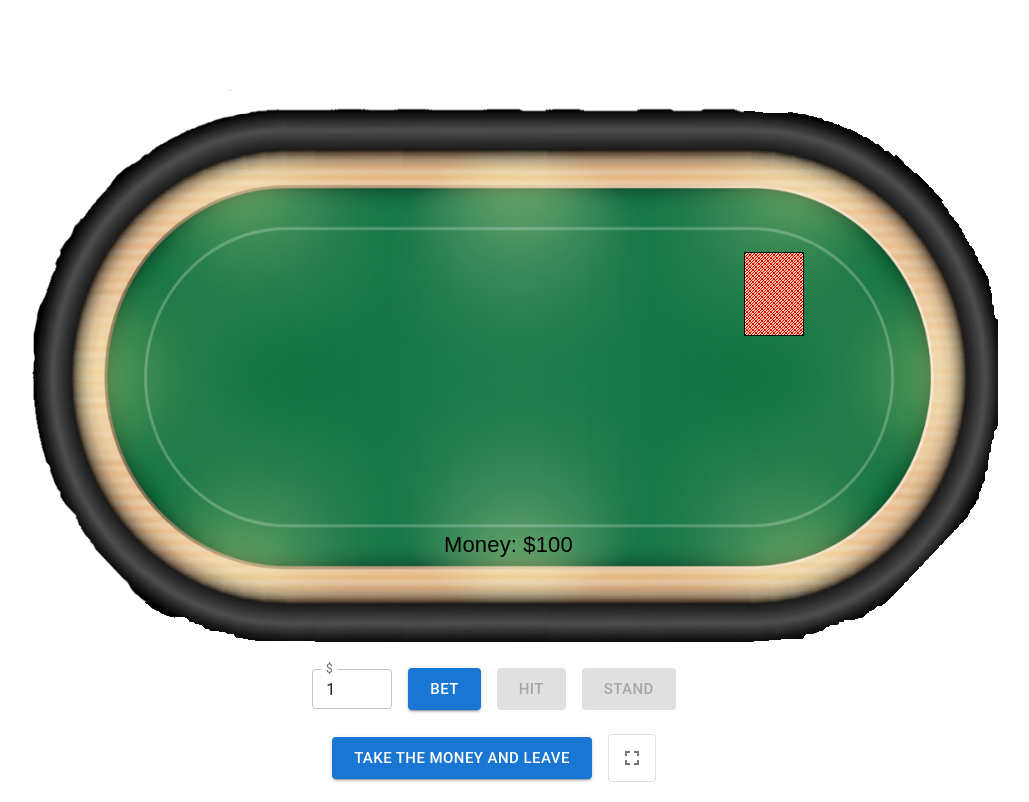
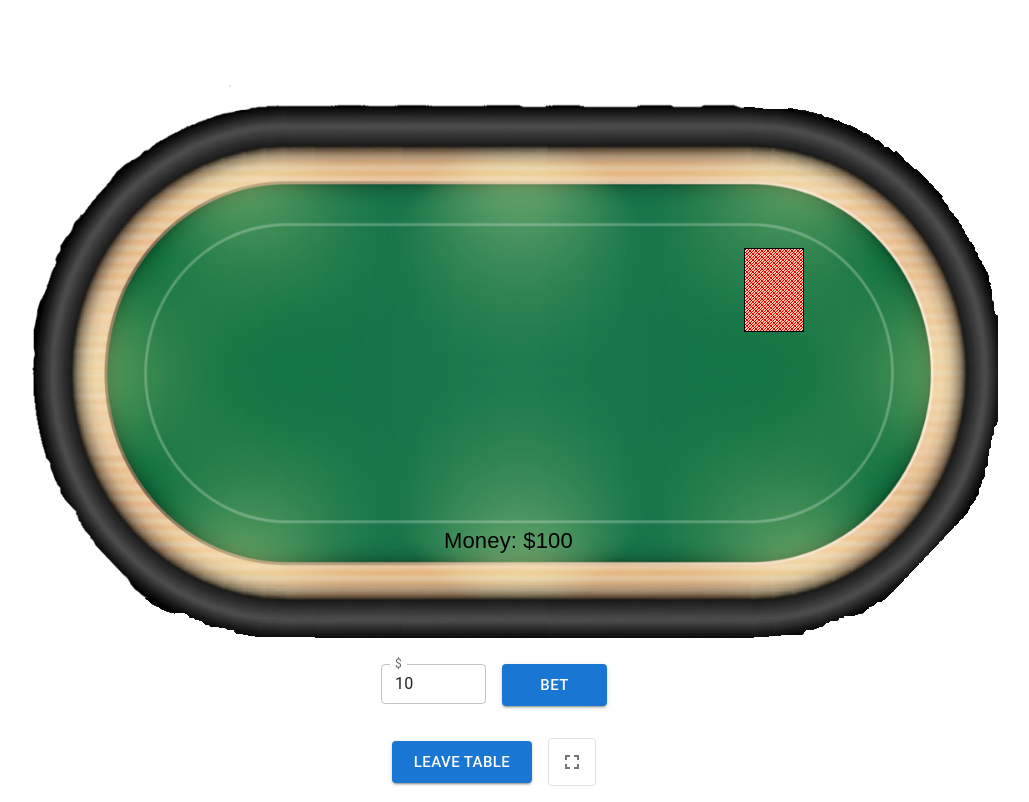
Before and after one commit to frontandrew/black-jack, a React (Vite) app in the folder packages/client/: page /game in a window 1280 px wide. Shown: the whole page, without its empty margins (146-1175 px from the left). Built offline with nearby package versions, Linux system fonts and the light colour scheme.

Commit message:
fix: merge 20240724 (#84)
* fix: refactoring перенес логику игры

* fix: game control

* fix

* fix: merge

---------

Co-authored-by: Oleg Ratanov <ratanov.pro@gmail.com>

```diff
--- a/packages/client/src/features/game/utils.ts
+++ b/packages/client/src/features/game/utils.ts
@@ -1,5 +1,5 @@
 import { DrawSprite } from './DrawSprite'
-import { Card } from './types'
+import { ICard } from './types'
 import * as sprites from 'images'
 
 const cardSuits: string[] = ['♥️', '♦️', '♠️', '♣️']
@@ -22,8 +22,8 @@ const cardValues: string[] = [
 /**
  * Создание колоды карт
  */
-export function createDeck(): Card[] {
-  const deck: Card[] = []
+export function createDeck(): ICard[] {
+  const deck: ICard[] = []
 
   // для каждой игры замешиваем 6 колод
   for (let i = 0; i < 6; i++) {
@@ -42,7 +42,7 @@ export function createDeck(): Card[] {
  * для эффективного перемешивания элементов массива
  * @param {Card[]} deck - массив карт для перемешивания
  */
-export function shuffle(deck: Card[]): Card[] {
+export function shuffle(deck: ICard[]): ICard[] {
   for (let i = deck.length - 1; i > 0; i--) {
     const j = Math.floor(Math.random() * (i + 1))
     ;[deck[i], deck[j]] = [deck[j], deck[i]]
@@ -52,9 +52,9 @@ export function shuffle(deck: Card[]): Card[] {
 
 /**
  * Подсчет очков в руке
- * @param {Card[]} hand - массив карт текущей руки
+ * @param {ICard[]} hand - массив карт текущей руки
  */
-export function calcHand(hand: Card[]): number {
+export function calcHand(hand: ICard[]): number {
   let value = 0
   let aceCount = 0
 
@@ -114,7 +114,7 @@ export function calcHand(hand: Card[]): number {
 //   return new DrawSprite(sprite, x, y)
 // }
 
-export function drawCard(card: Card, x: number, y: number): DrawSprite {
+export function drawCard(card: ICard, x: number, y: number): DrawSprite {
   if (card.hidden) {
     return new DrawSprite(sprites.backRed, x, y)
   }
--- a/packages/client/src/features/game/view.tsx
+++ b/packages/client/src/features/game/view.tsx
@@ -7,7 +7,7 @@
 import React, { useEffect, useRef } from 'react'
 import { useSelector } from 'react-redux'
 import { RootState } from '../../shared/store/store'
-import { Card } from './types'
+import { ICard } from './types'
 import { calcHand, drawCard } from './utils'
 import { DrawSprite } from './DrawSprite'
 import { backRed, tableGreen } from 'images'
@@ -38,8 +38,8 @@ const GameCanvas: React.FC = () => {
 
   const drawGame = (
     ctx: CanvasRenderingContext2D,
-    playerHand: Card[],
-    dealerHand: Card[],
+    playerHand: ICard[],
+    dealerHand: ICard[],
     playerMoney: number
   ) => {
     ctx.clearRect(0, 0, 800, 600)
--- a/packages/client/src/pages/game/view.tsx
+++ b/packages/client/src/pages/game/view.tsx
@@ -13,7 +13,6 @@ import {
   drawPlayerCard,
   playerStand,
   startGame,
-  updatePlayerMoney,
   resetGame,
   newGame,
 } from 'features/game/model'
@@ -27,9 +26,8 @@ export const GamePage: React.FC = () => {
   const dispatch = useDispatch()
   const navigate = useNavigate()
   const game = useSelector((state: RootState) => state.game)
-  const minbet = 1
+  const [bet, setBet] = useState(game.playerBet)
   const maxbet = game.playerMoney
-  const [bet, setBet] = useState(minbet)
 
   useEffect(() => {
     dispatch(newGame())
@@ -37,56 +35,41 @@ export const GamePage: React.FC = () => {
 
   // Обработка состояние завершения раздачи
   useEffect(() => {
+    if (bet > game.playerMoney) {
+      setBet(maxbet)
+    }
     if (game.status === 'gameover') {
-      if (game.result == 'blackjack') {
-        dispatch(updatePlayerMoney(bet * 2.5)) // Blackjack pays 3:2
-      }
-      if (game.result == 'win') {
-        dispatch(updatePlayerMoney(bet * 2)) // Normal win, 1:1 payout
-      }
-      if (game.result == 'tie') {
-        dispatch(updatePlayerMoney(bet)) // Tie, bet is returned
-      }
-      if (bet > game.playerMoney) setBet(maxbet)
       dispatch(resetGame())
     }
-  }, [game.status, game.result, game.playerMoney, dispatch, navigate])
+  }, [game.status, dispatch, navigate])
 
-  // Обработка действия "Hit" игрока
-  const handleHit = () => {
+  const onHit = () => {
     if (game.status === 'playing' && calcHand(game.playerHand) < 21) {
       dispatch(drawPlayerCard())
     }
   }
 
-  // Обработка действие "Stand" игрока
-  const handleStand = () => {
+  const onStand = () => {
     if (game.status === 'playing') {
       dispatch(playerStand())
     }
   }
 
-  // Обработка новой ставки
-  const handleBet = () => {
-    dispatch(resetGame())
-    dispatch(startGame())
-    dispatch(updatePlayerMoney(-bet))
+  const onBet = () => {
+    dispatch(startGame(bet))
   }
 
   const getInputBet = (
     e: ChangeEvent<HTMLInputElement | HTMLTextAreaElement>
   ) => {
     const inputValue = e.target.value
-    if (inputValue === '') {
-      setBet(minbet)
-      return
-    }
+    let betValue = parseInt(inputValue, 10)
 
-    let value = parseInt(inputValue, 10)
-    if (isNaN(value)) return
+    if (isNaN(betValue)) return
+    if (inputValue === '') setBet(betValue)
 
-    value = Math.max(minbet, Math.min(maxbet, value))
-    setBet(value)
+    betValue = Math.max(1, Math.min(maxbet, betValue))
+    setBet(betValue)
   }
 
   return (
@@ -98,8 +81,11 @@ export const GamePage: React.FC = () => {
             display: 'flex',
             alignItems: 'center',
             justifyContent: 'center',
+            flexDirection: 'column',
             my: 1,
           }}>
+          {game.status === 'init' && game.playerMoney > 0 && (
+            <Box>
               <TextField
                 name="bet"
                 label="$"
@@ -107,79 +93,60 @@ export const GamePage: React.FC = () => {
                 value={bet}
                 type="number"
                 onChange={e => getInputBet(e)}
-            inputProps={{ minbet, maxbet }}
-            sx={{ m: 1, maxWidth: '80px' }}
-            disabled={
-              (game.status !== 'init' && game.playerMoney >= 0) ||
-              (game.status !== 'gameover' && game.playerMoney <= 0)
-            }
+                inputProps={{ maxbet }}
+                sx={{ m: 1, maxWidth: '105px' }}
               />
               <Button
                 variant="contained"
-            onClick={handleBet}
+                onClick={onBet}
                 size="large"
-            sx={{ m: 1 }}
-            disabled={
-              (game.status !== 'init' && game.playerMoney >= 0) ||
-              (game.status !== 'gameover' && game.playerMoney <= 0)
-            }>
+                sx={{ m: 1, minWidth: '105px' }}>
                 Bet
               </Button>
+            </Box>
+          )}
+
+          {game.status === 'playing' && (
+            <Box>
               <Button
                 variant="contained"
-            onClick={handleHit}
+                onClick={onHit}
                 size="large"
-            sx={{ m: 1 }}
-            disabled={game.status !== 'playing' && game.playerMoney >= 0}>
+                sx={{ m: 1, minWidth: '105px' }}>
                 Hit
               </Button>
               <Button
                 variant="contained"
-            onClick={handleStand}
+                onClick={onStand}
                 size="large"
-            sx={{ m: 1 }}
-            disabled={game.status !== 'playing' && game.playerMoney >= 0}>
+                sx={{ m: 1, minWidth: '105px' }}>
                 Stand
               </Button>
             </Box>
-        <Box
-          sx={{
-            display: 'flex',
-            alignItems: 'center',
-            justifyContent: 'center',
-            my: 1,
-          }}>
-          <Button
-            variant="contained"
-            onClick={() => navigate('/finish')}
-            size="large"
-            sx={{ m: 1 }}
-            disabled={
-              (game.status !== 'init' && game.playerMoney >= 0) ||
-              (game.status !== 'gameover' && game.playerMoney <= 0)
-            }>
-            Take the money and leave
-          </Button>
-          <FullscreenButton />
-        </Box>
+          )}
 
-        {game.playerMoney <= 0 && game.status === 'init' && (
-          <Box
-            sx={{
-              display: 'flex',
-              alignItems: 'center',
-              justifyContent: 'center',
-              my: 1,
-            }}>
+          <Box sx={{ mt: 2 }}>
+            {game.status === 'init' && game.playerMoney > 0 && (
               <Button
                 variant="contained"
                 onClick={() => navigate('/finish')}
                 size="large"
                 sx={{ m: 1 }}>
-              You have lost all the money. Goodbye
+                Leave table
               </Button>
+            )}
+            {game.status === 'init' && game.playerMoney <= 0 && (
+              <Button
+                variant="contained"
+                onClick={() => navigate('/finish')}
+                size="large"
+                sx={{ m: 1 }}>
+                You have no money. Goodbye
+              </Button>
+            )}
+            <FullscreenButton />
           </Box>
-        )}
+        </Box>
       </div>
     </div>
   )
```
Also changed, not shown: packages/client/src/features/game/model.ts (+69 -51 lines), packages/client/src/features/game/types.ts (+10 -8 lines). Lines whose indentation alone changed are shown as unchanged.
